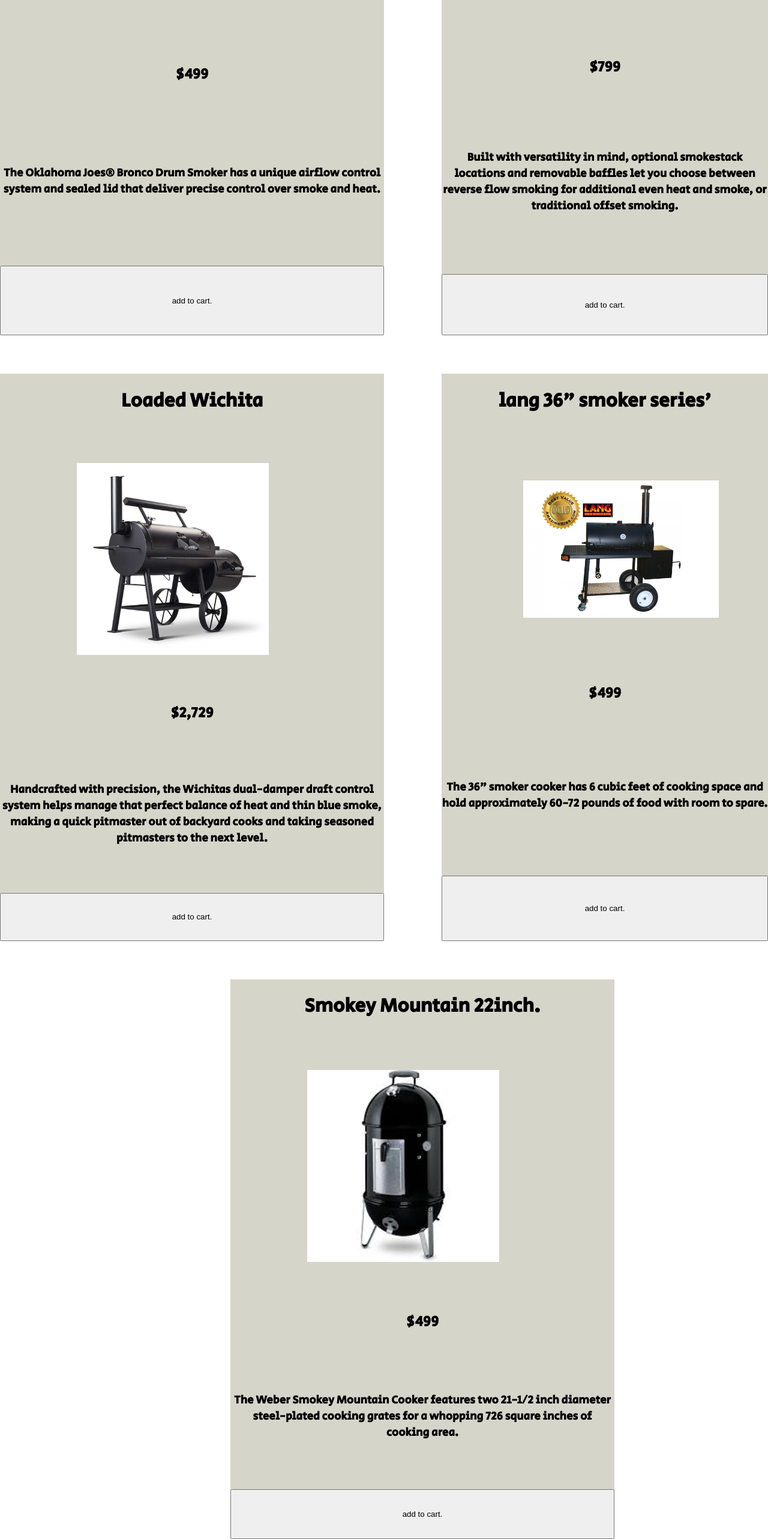
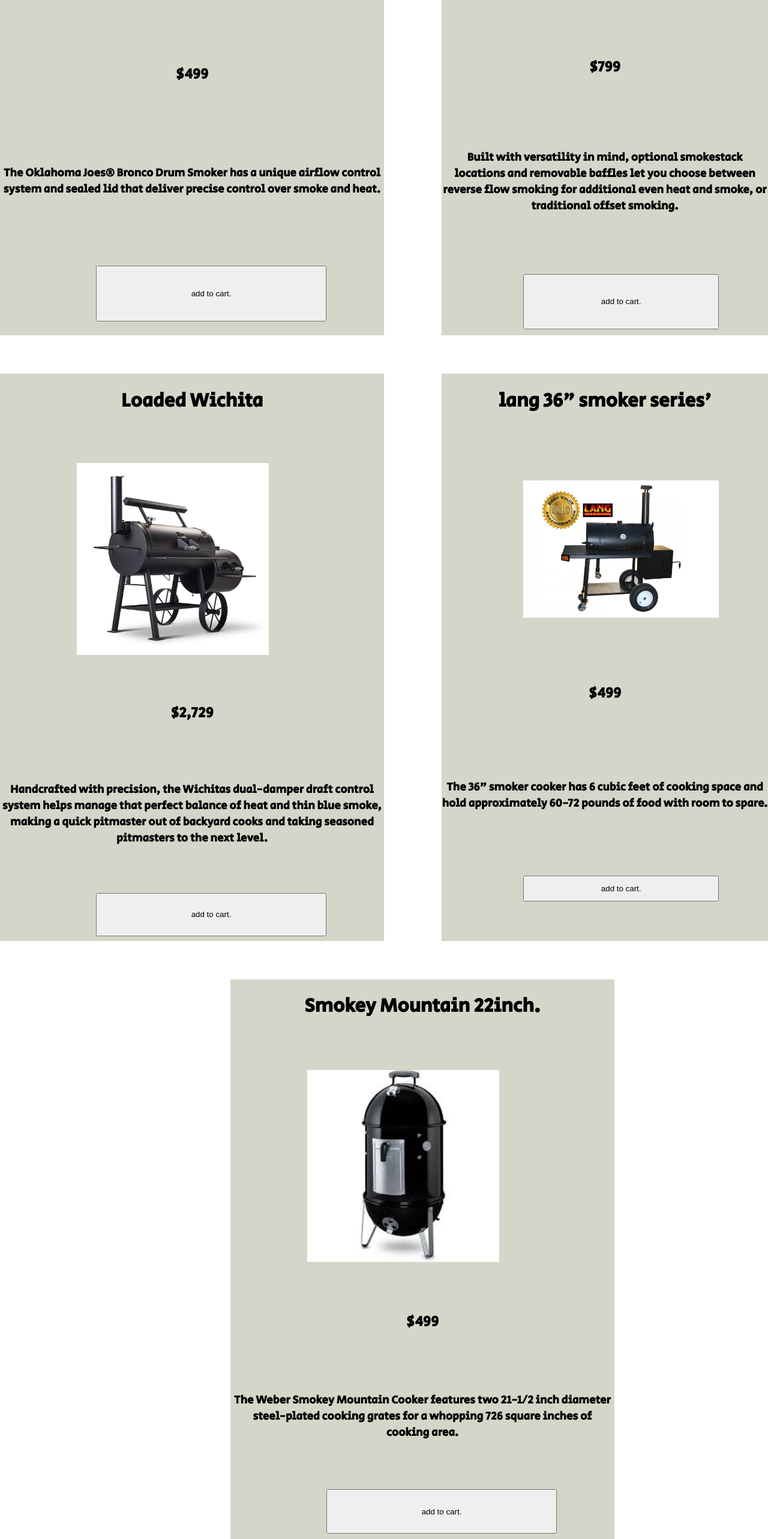
Before and after one commit to tgodkev/shop-app, a React (Create React App) app: page /shop in a window 1280 px wide. Shown: the part 689-3255 px from the top of the page at 60% size. Built offline with nearby package versions, Linux system fonts and the light colour scheme.

Commit message:
button style changes.

```diff
--- a/public/Style.css
+++ b/public/Style.css
@@ -30,7 +30,7 @@
 
     @media screen and (max-width: 800px){
         .landing{
-            padding-bottom: 100%;
+            padding-bottom: 102%;
             padding-top: 1%;
             background-size: 60% 100%;
             padding-right: 10%;
@@ -104,8 +104,9 @@
     }
 
     .one button{
-        height: auto;
-        width: auto;
+        height: 80%;
+        width: 60%;
+        margin-left: 25%;
     }
 
     .two{
@@ -126,8 +127,9 @@
     }
 
     .two button{
-        height: auto;
-        width: auto;
+        height: 90%;
+        width: 60%;
+        margin-left: 25%;
     }
 
     .three{
@@ -148,8 +150,9 @@
     }
 
     .three button{
-        height: auto;
-        width: auto;
+        height: 90%;
+        width: 60%;
+        margin-left: 25%;
     }
 
     .four{
@@ -174,9 +177,9 @@
     }
 
     .four button{
-        height: 60%;
-        height: auto;
-        width: auto;
+        height: 40%;
+        width: 60%;
+        margin-left: 25%;
     }
 
     .five{
@@ -201,8 +204,9 @@
     }
 
     .five button{
-        height: auto;
-        width: auto;
+        height: 90%;
+        width: 60%;
+        margin-left: 25%;
     }
 
 
```
